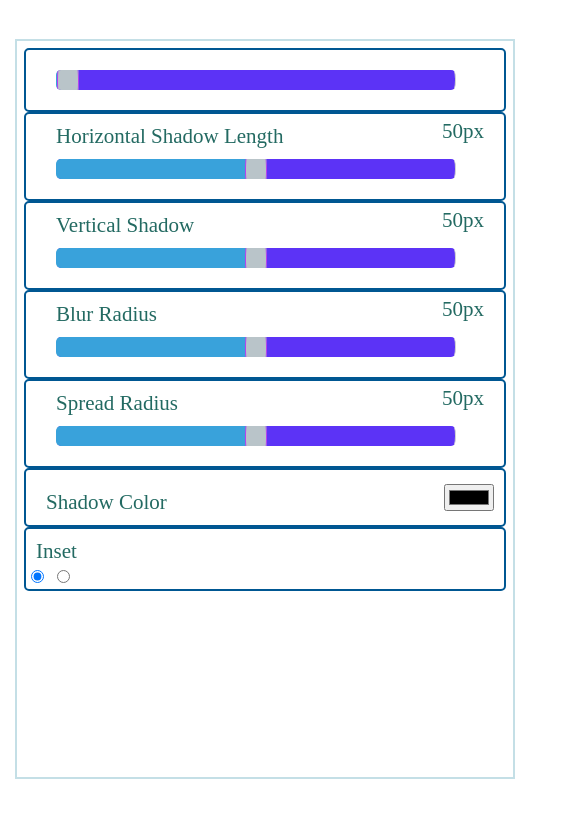
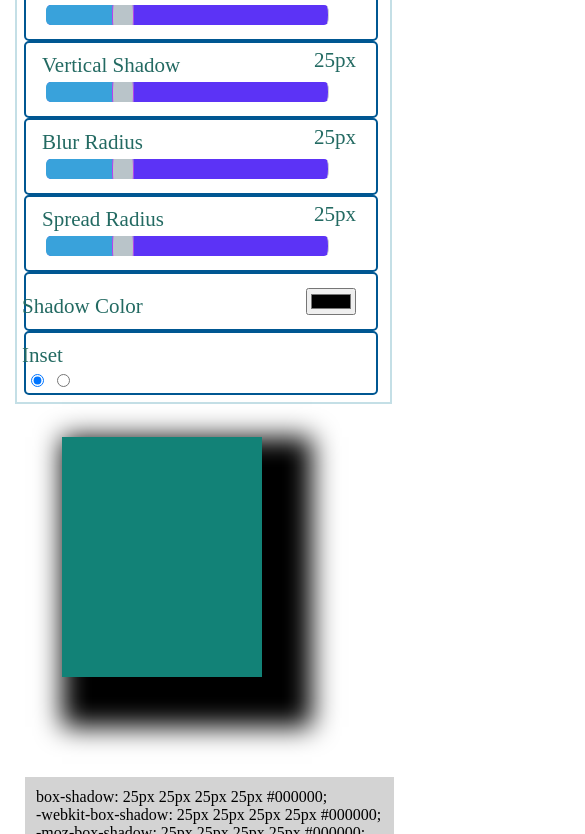
Before and after one commit to Begaim-spec/shadow-add, a plain HTML site: page index.html in a window 390 px wide. Shown: the part 177-1011 px from the top of the page, 585 px wide, since content can reach past the window. Before the commit the page ends 956 px from the top, so only its background shows below. Drawn offline with Linux system fonts and the light colour scheme.

Commit message:
media adaptation

```diff
--- a/index.html
+++ b/index.html
@@ -2,12 +2,11 @@
 <html lang="en">
 <head>
     <meta charset="UTF-8">
-    <meta name="viewport"
-          content="width=device-width, user-scalable=no, initial-scale=1.0, maximum-scale=1.0, minimum-scale=1.0">
-    <meta http-equiv="X-UA-Compatible" content="ie=edge">>
+    <meta name="viewport" content="width=device-width, initial-scale=1">
     <title>Title</title>
-    <link rel="stylesheet" href="./style.css">
+    <link rel="stylesheet" href="./shadow-add/style.css">
     <link rel="icon" href="./images/favicon.ico" type="image/x-icon">
+    <link rel="stylesheet" href="./media.css">
 </head>
 <body>
 
@@ -25,7 +24,7 @@
                     <p>Horizontal Shadow Length </p>
                     <div class="slider"></div>
                 </div>
-                <input type="range" id= "offsetX">
+                <input type="range" id= "offsetX" value="25">
 
             </div>
             <div class="range-block">
@@ -33,28 +32,28 @@
                     <p>Vertical Shadow</p>
                     <div class="vertical"></div>
                 </div>
-                <input type="range" id= "offsetY">
+                <input type="range" id= "offsetY" value="25">
             </div>
             <div class="range-block">
                 <div class="line">
                     <p>Blur Radius</p>
                     <div class="blurRa"></div>
                 </div>
-                <input type="range" id= "blur">
+                <input type="range" id= "blur" value="25">
             </div>
             <div class="range-block">
                 <div class="line">
                     <p>Spread Radius</p>
                     <div class="spreadEd"></div>
                 </div>
-                <input type="range" id= "spread">
+                <input type="range" id= "spread" value="25">
             </div>
             <div class="range-block gradient">
-                <p class="switch">Shadow Color</p>
+                <p class="switch input-title">Shadow Color</p>
                 <input type="color" id= "color">
             </div>
             <div class="switch range-block">
-                <p>Inset</p>
+                <p class="input-title">Inset</p>
                 <label>
                     <input type="radio" class="inset private" name="type" checked>
                 </label>
--- a/media.css
+++ b/media.css
@@ -1,10 +1,51 @@
-@media(max-width: 1200px)/*1025-1200*/{
+@media(max-width: 1200px)/*1025-1200*/ {
 
 }
+@media (max-width: 1024px)/*993-1024*/{
+    .container{
+        max-width: 950px;
+    }
+    .box {
+        width: 220px;
+        margin: 10px 50px 0;
+        background-color: #128277;
+    }
+    .out {
+        margin: 147px 30px;
+        padding: 11px;
+        width: 377px;
+    }
+    input[type=range] {
+        width: 283px;
+        margin: 14px 20px;
+    }
+    .range-block p {
+        margin: 10px -4px 0;
+    }
+    .range-block {
+        width: 350px;
+    }
+    .gradient {
+        padding: 10px 0;
+    }
+    input[type="color" i] {
+        margin-right: 20px;
+    }
+    .range-blocks {
+        width: 359px;
+    }
+    .box {
+        width: 200px;
+        margin: 10px -89px 0;
+    }
+    .out {
+        margin: 145px -138px;
+        padding: 11px;
+        width: 347px;
+        font-size: 16px;
+    }
+}
 
-@media(max-width: 1024px)/*993-1024*/{
-
-}
 @media(max-width: 992px) /*769-992*/{
 
 }
@@ -12,5 +53,23 @@
 
 }
 @media(max-width: 480px) /*320-480*/{
-
+    .container{
+        max-width: 400px;
+    }
+    .p .input-title{
+        margin: 0 12px;
+    }
+    .generator {
+        grid-template-columns: 1fr;
+    }
+    .box {
+        width: 200px;
+        margin: 13px 47px 0;
+    }
+    .out {
+        margin: 100px 10px;
+    }
+    h1 {
+        font-size: 2em;
+    }
 }
--- a/script.js
+++ b/script.js
@@ -52,7 +52,7 @@ function generateBoxShadow () {
         spreadEd.innerHTML = `${spread.value}px inset`
     }
 
-inset
+
 }
 generateBoxShadow()
 
```
